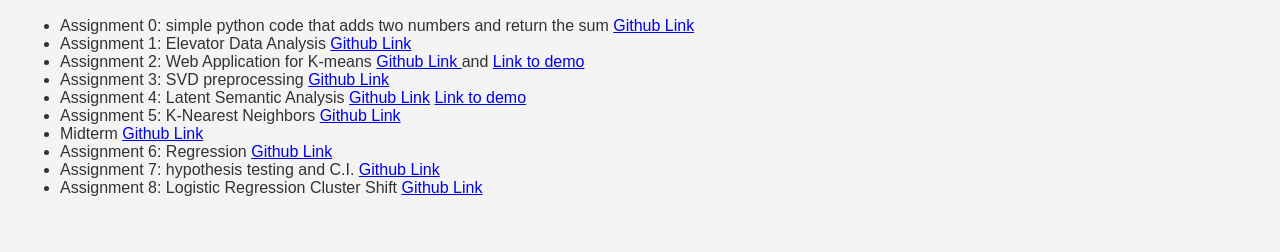
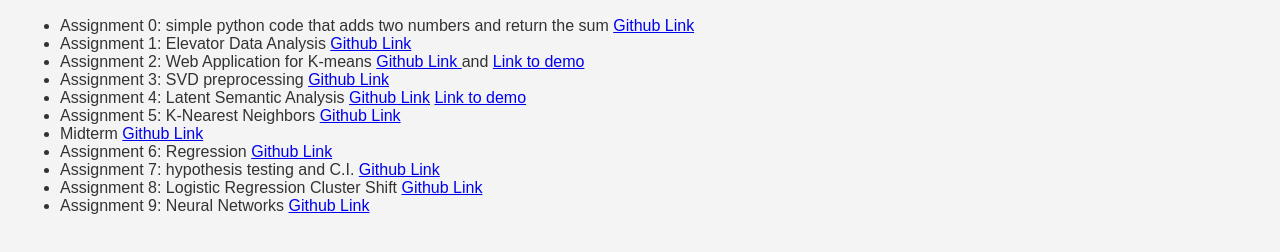
Before and after one commit to T1gerW/T1gerW.github.io, a plain HTML site: page assignments.html in a window 1280 px wide. Shown: the part 176-428 px from the top of the page. Drawn offline with Linux system fonts and the light colour scheme.

Commit message:
added a9

```diff
--- a/assignments.html
+++ b/assignments.html
@@ -58,6 +58,10 @@
                 Assignment 8: Logistic Regression Cluster Shift
                 <a href = "https://github.com/T1gerW/tigerw-assignment-8"> Github Link</a>
             </li>
+            <li>
+                Assignment 9: Neural Networks
+                <a href = "https://github.com/T1gerW/tigerw-assignment-9"> Github Link</a>
+            </li>
         </ul>
 
     </section>
```
